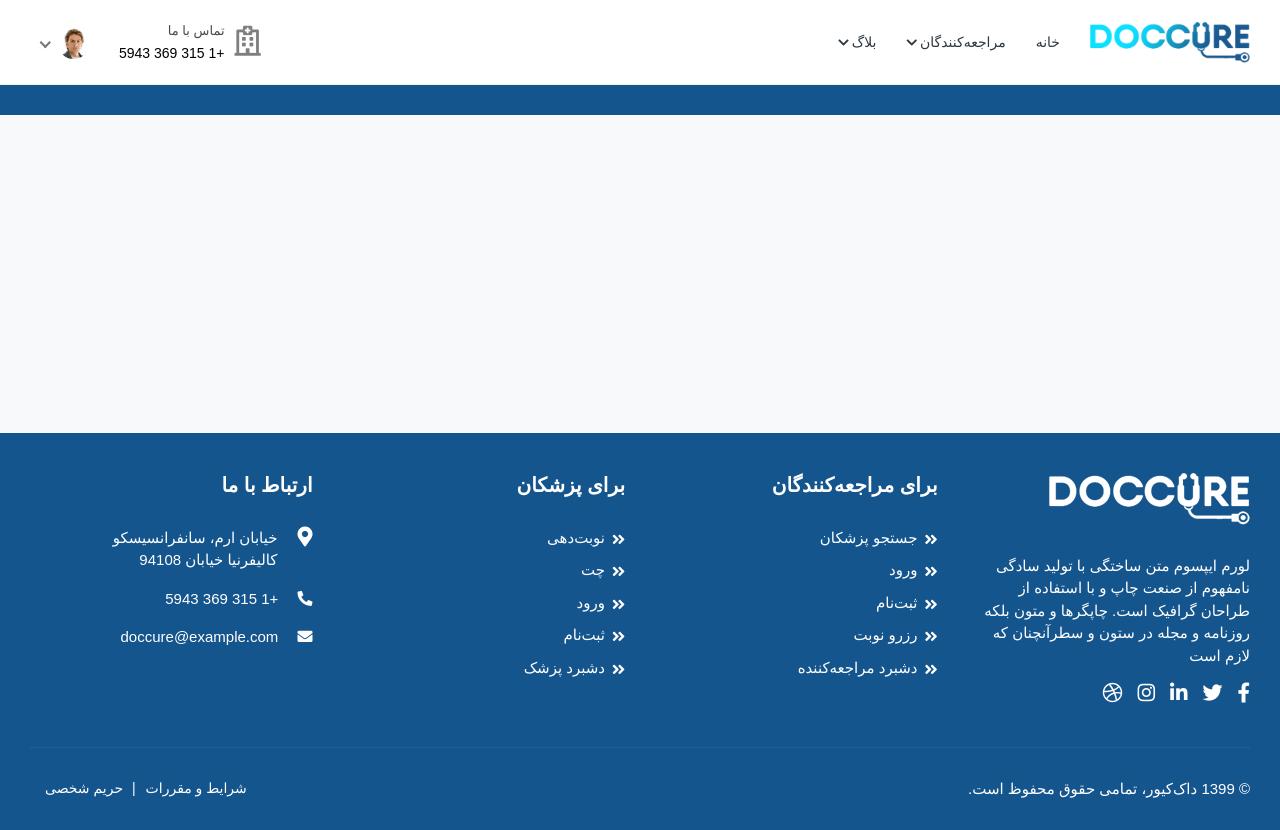
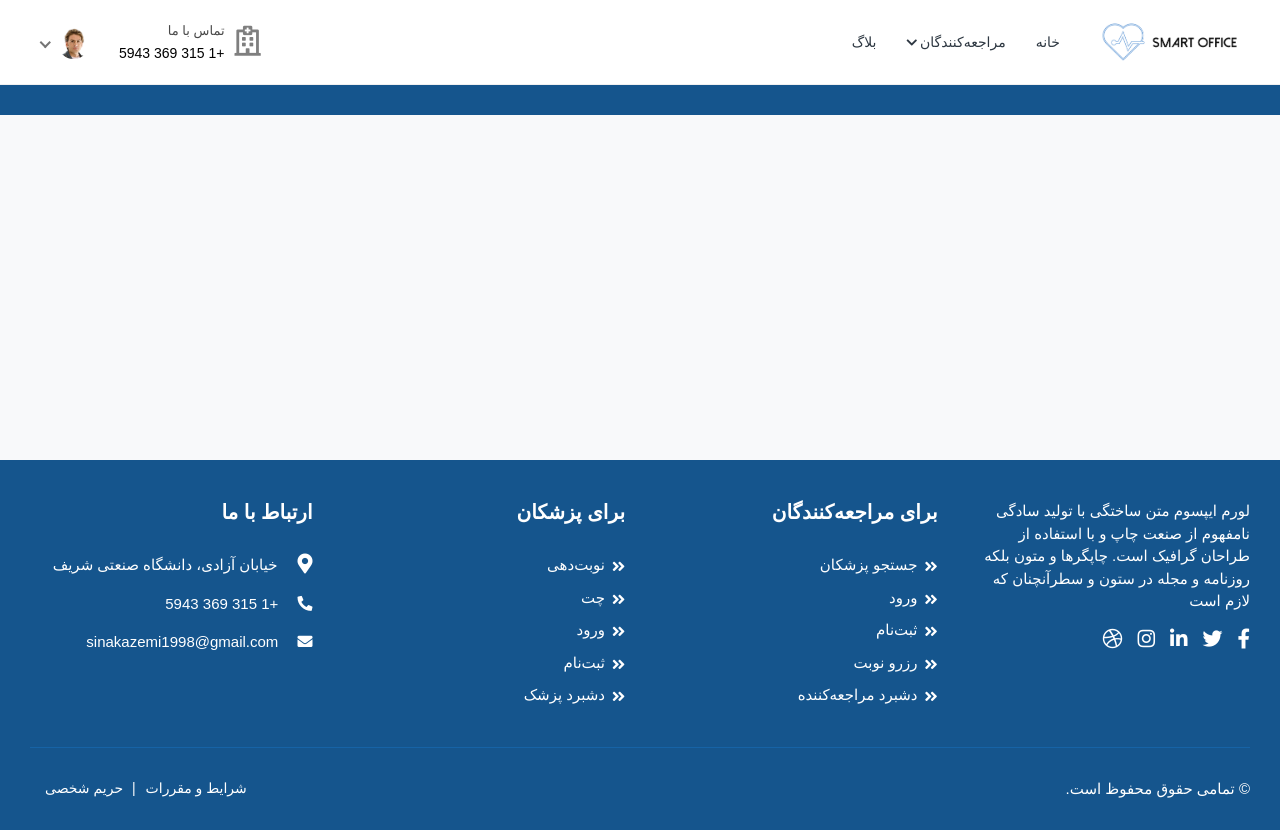
Before and after one commit to sina-kz/Software_Project, a Django app: page /patient/ in a window 1280 px wide. Run offline with Django 4.2, Linux system fonts and the light colour scheme; some libraries are stand-ins or nearby versions; some web fonts are replaced.

Commit message:
change logo

```diff
--- a/backend/templates/patient/base_logined.html
+++ b/backend/templates/patient/base_logined.html
@@ -82,18 +82,8 @@
                   >مراجعه‌کنندگان<i class="fas fa-chevron-down"></i
                 ></a>
                 <ul class="submenu">
-                  <li class="has-submenu">
-                    <a href="#">پزشکان</a>
-                    <ul class="submenu">
-                      <li><a href="map-grid.html">گرید نقشه</a></li>
-                      <li><a href="map-list.html">لیست نقشه</a></li>
-                    </ul>
-                  </li>
                   <li><a href="search.html">جستجو پزشک</a></li>
-                  <li><a href="doctor-profile.html">پروفایل پزشک</a></li>
                   <li><a href="booking.html">رزرو نوبت</a></li>
-                  <li><a href="checkout.html">پرداخت</a></li>
-                  <li><a href="booking-success.html">رزرو موفق</a></li>
                   <li>
                     <a href="patient-dashboard.html">دشبرد مراجعه‌کننده</a>
                   </li>
@@ -105,13 +95,15 @@
                   <li><a href="change-password.html">‌تغییر رمز عبور</a></li>
                 </ul>
               </li>
-              <li class="has-submenu">
-                <a href="#">‌بلاگ<i class="fas fa-chevron-down"></i></a>
+              <li>
+                <a href="#">‌بلاگ</a>
+                {% comment %}
                 <ul class="submenu">
                   <li><a href="blog-list.html">‌لیست بلاگ</a></li>
                   <li><a href="blog-grid.html">‌گرید بلاگ</a></li>
                   <li><a href="blog-details.html">‌جزییات بلاگ</a></li>
                 </ul>
+                {% endcomment %}
               </li>
               <li class="login-link">
                 <a href="login.html">‌ورود / ثبت‌نام</a>
@@ -155,7 +147,7 @@
                     />
                   </div>
                   <div class="user-text">
-                    <h6>ریچارد ویلسون</h6>
+                    <h6>سینا کاظمی</h6>
                     <p class="text-muted mb-0">مراجعه‌کننده</p>
                   </div>
                 </div>
@@ -220,12 +212,6 @@
               <div class="col-lg-3 col-md-6">
                 <!-- Footer Widget -->
                 <div class="footer-widget footer-about">
-                  <div class="footer-logo">
-                    <img
-                      src="{% static 'patient/img/footer-logo.png' %}"
-                      alt="logo"
-                    />
-                  </div>
                   <div class="footer-about-content">
                     <p>
                       لورم ایپسوم متن ساختگی با تولید سادگی نامفهوم از صنعت چاپ
@@ -305,10 +291,7 @@
                   <div class="footer-contact-info">
                     <div class="footer-address">
                       <span><i class="fas fa-map-marker-alt"></i></span>
-                      <p>
-                        خیابان ارم، سانفرانسیسکو<br />
-                        کالیفرنیا خیابان 94108
-                      </p>
+                      <p>خیابان آزادی، دانشگاه صنعتی شریف</p>
                     </div>
                     <p>
                       <i class="fas fa-phone-alt"></i>
@@ -316,7 +299,7 @@
                     </p>
                     <p class="mb-0">
                       <i class="fas fa-envelope"></i>
-                      doccure@example.com
+                      sinakazemi1998@gmail.com
                     </p>
                   </div>
                 </div>
@@ -335,9 +318,7 @@
               <div class="row">
                 <div class="col-md-6 col-lg-6">
                   <div class="copyright-text">
-                    <p class="mb-0">
-                      &copy; 1399 داک‌کیور، تمامی حقوق محفوظ است.
-                    </p>
+                    <p class="mb-0">&copy; تمامی حقوق محفوظ است.</p>
                   </div>
                 </div>
                 <div class="col-md-6 col-lg-6">
```
Also changed, not shown: backend/patient/static/patient/img/logo.png.
